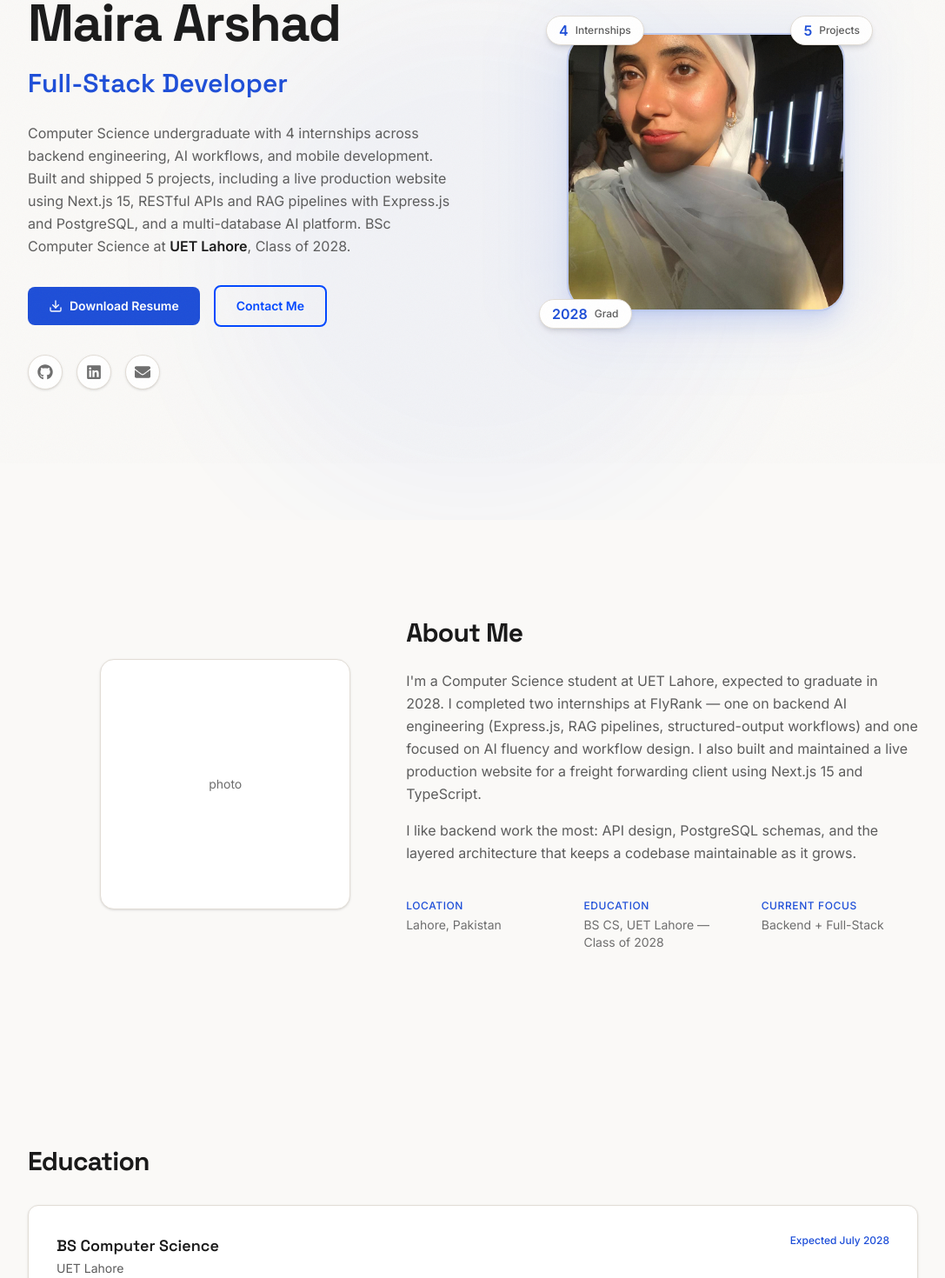
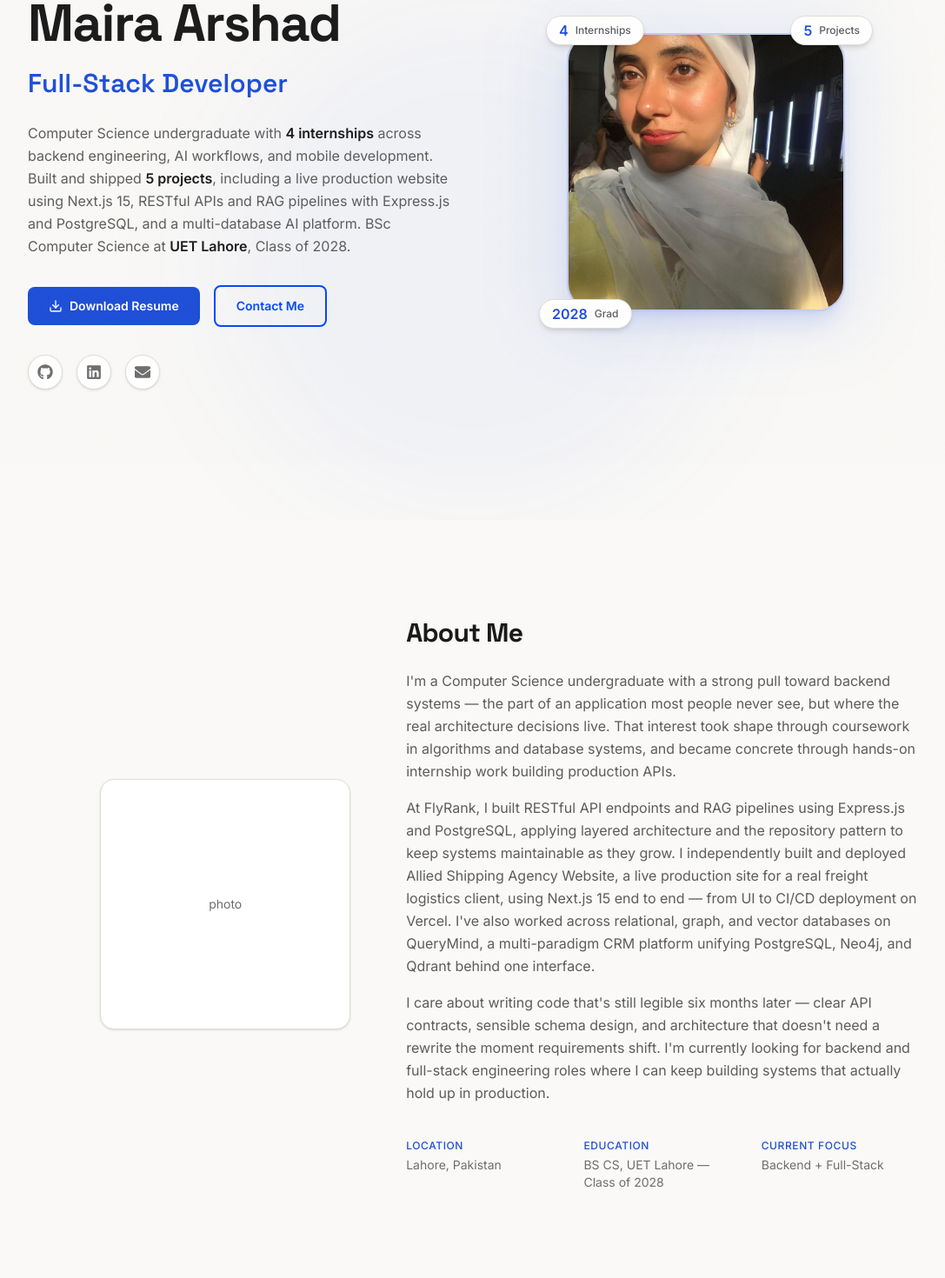
Before and after one commit to Mairaarshad19/Portfolio, a Next.js app: page / in a window 1280 px wide. Shown: the part 267-1737 px from the top of the page at 87% size, without its empty margins (96-1183 px from the left). Built offline with nearby package versions, Linux system fonts and the light colour scheme.

Commit message:
feat: rewrite About section with concrete, specific project proof

```diff
--- a/src/data/portfolio-content.ts
+++ b/src/data/portfolio-content.ts
@@ -17,8 +17,9 @@ export const educationContent = {
 
 export const aboutContent = {
   paragraph: [
-    "I'm a Computer Science student at UET Lahore, expected to graduate in 2028. I completed two internships at FlyRank — one on backend AI engineering (Express.js, RAG pipelines, structured-output workflows) and one focused on AI fluency and workflow design. I also built and maintained a live production website for a freight forwarding client using Next.js 15 and TypeScript.",
-    "I like backend work the most: API design, PostgreSQL schemas, and the layered architecture that keeps a codebase maintainable as it grows.",
+    "I'm a Computer Science undergraduate with a strong pull toward backend systems — the part of an application most people never see, but where the real architecture decisions live. That interest took shape through coursework in algorithms and database systems, and became concrete through hands-on internship work building production APIs.",
+    "At FlyRank, I built RESTful API endpoints and RAG pipelines using Express.js and PostgreSQL, applying layered architecture and the repository pattern to keep systems maintainable as they grow. I independently built and deployed Allied Shipping Agency Website, a live production site for a real freight logistics client, using Next.js 15 end to end — from UI to CI/CD deployment on Vercel. I've also worked across relational, graph, and vector databases on QueryMind, a multi-paradigm CRM platform unifying PostgreSQL, Neo4j, and Qdrant behind one interface.",
+    "I care about writing code that's still legible six months later — clear API contracts, sensible schema design, and architecture that doesn't need a rewrite the moment requirements shift. I'm currently looking for backend and full-stack engineering roles where I can keep building systems that actually hold up in production.",
   ],
   quickFacts: [
     { label: "Location", value: "Lahore, Pakistan" },
@@ -214,7 +215,7 @@ export const heroContent = {
     "Full-Stack Developer",
     "API Designer",
   ],
-  role: "Computer Science undergraduate with 4 internships across backend engineering, AI workflows, and mobile development. Built and shipped 5 projects, including a live production website using Next.js 15, RESTful APIs and RAG pipelines with Express.js and PostgreSQL, and a multi-database AI platform. BSc Computer Science at **UET Lahore**, Class of 2028.",
+  role: "Computer Science undergraduate with **4 internships** across backend engineering, AI workflows, and mobile development. Built and shipped **5 projects**, including a live production website using Next.js 15, RESTful APIs and RAG pipelines with Express.js and PostgreSQL, and a multi-database AI platform. BSc Computer Science at **UET Lahore**, Class of 2028.",
   intro: [],
   buttons: [
     { label: "Download Resume", href: "/Maira_Arshad_Resume.pdf", variant: "primary" },
```
